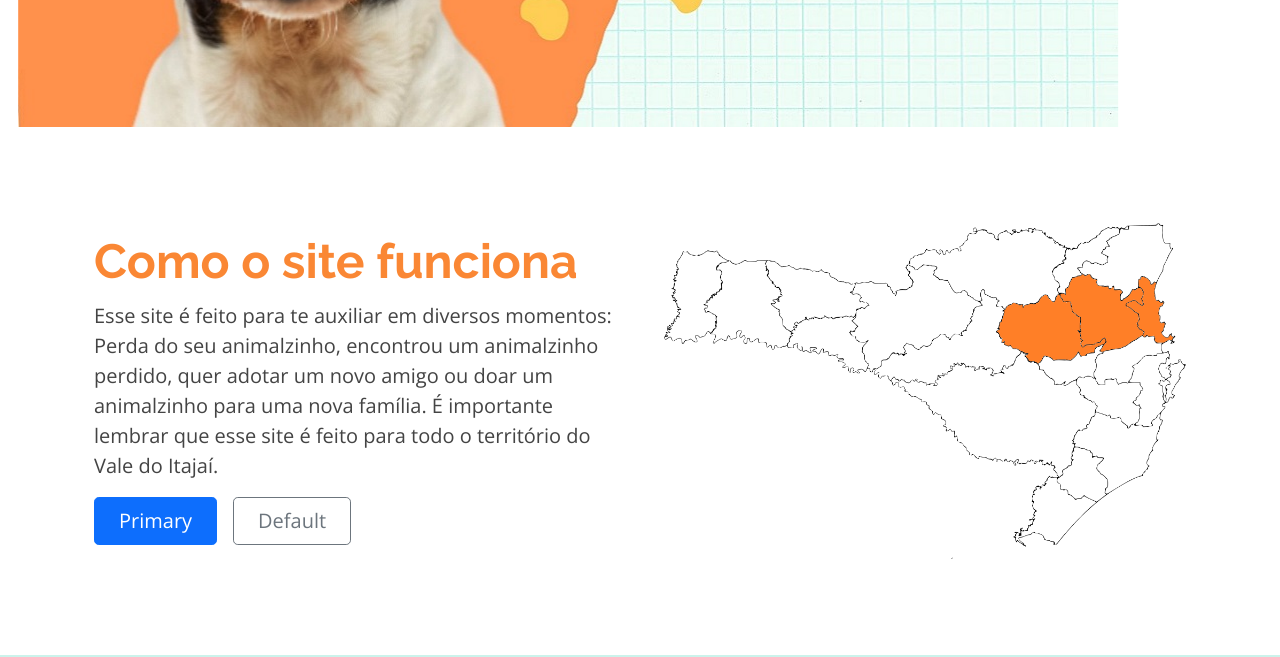
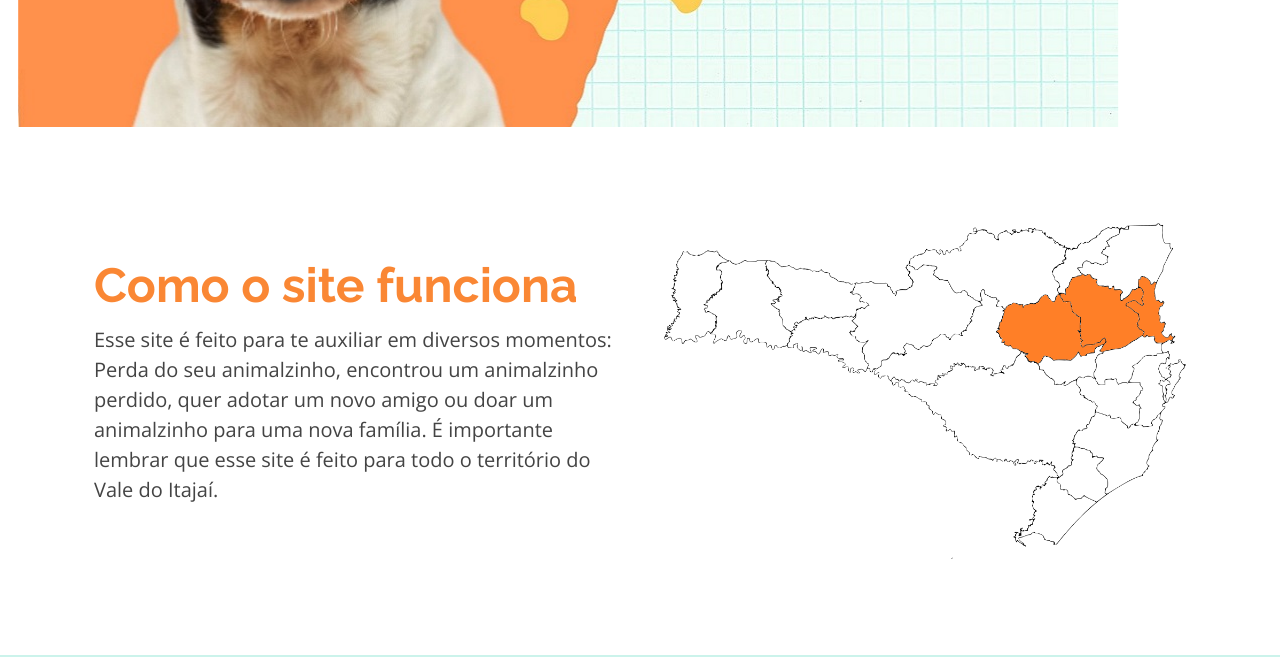
Before and after one commit to RadatzMelissa/pi3, a plain HTML site: page index.html in a window 1280 px wide. Shown: the part 475-1132 px from the top of the page. Drawn offline with nearby package versions, Linux system fonts and the light colour scheme.

Commit message:
Add files via upload

```diff
--- a/index.html
+++ b/index.html
@@ -120,10 +120,6 @@
             Perda do seu animalzinho, encontrou um animalzinho perdido, quer adotar
             um novo amigo ou doar um animalzinho para uma nova família.
             É importante lembrar que esse site é feito para todo o território do Vale do Itajaí.</p>
-            <div class="d-grid gap-2 d-md-flex justify-content-md-start">
-              <button type="button" class="btn btn-primary btn-lg px-4 me-md-2">Primary</button>
-              <button type="button" class="btn btn-outline-secondary btn-lg px-4">Default</button>
-            </div>
           </div>
         </div>
       </div>
```
